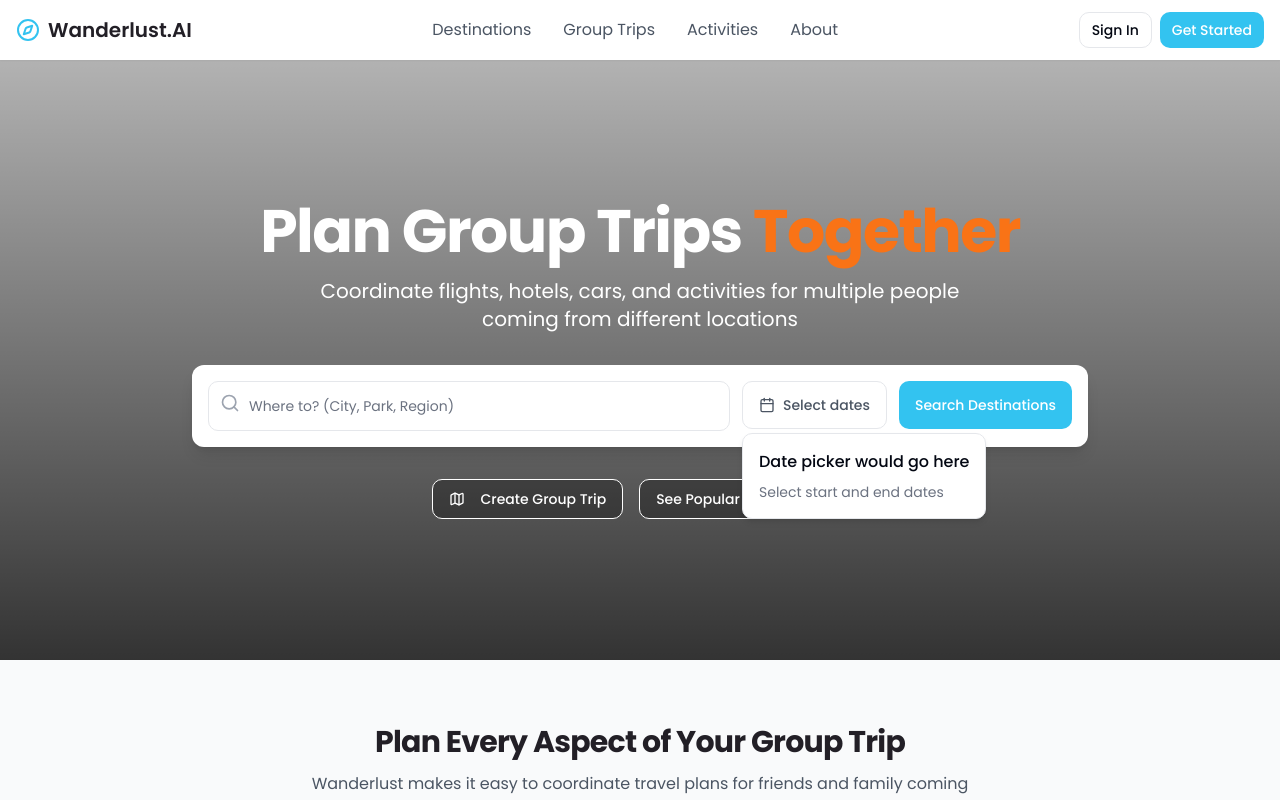
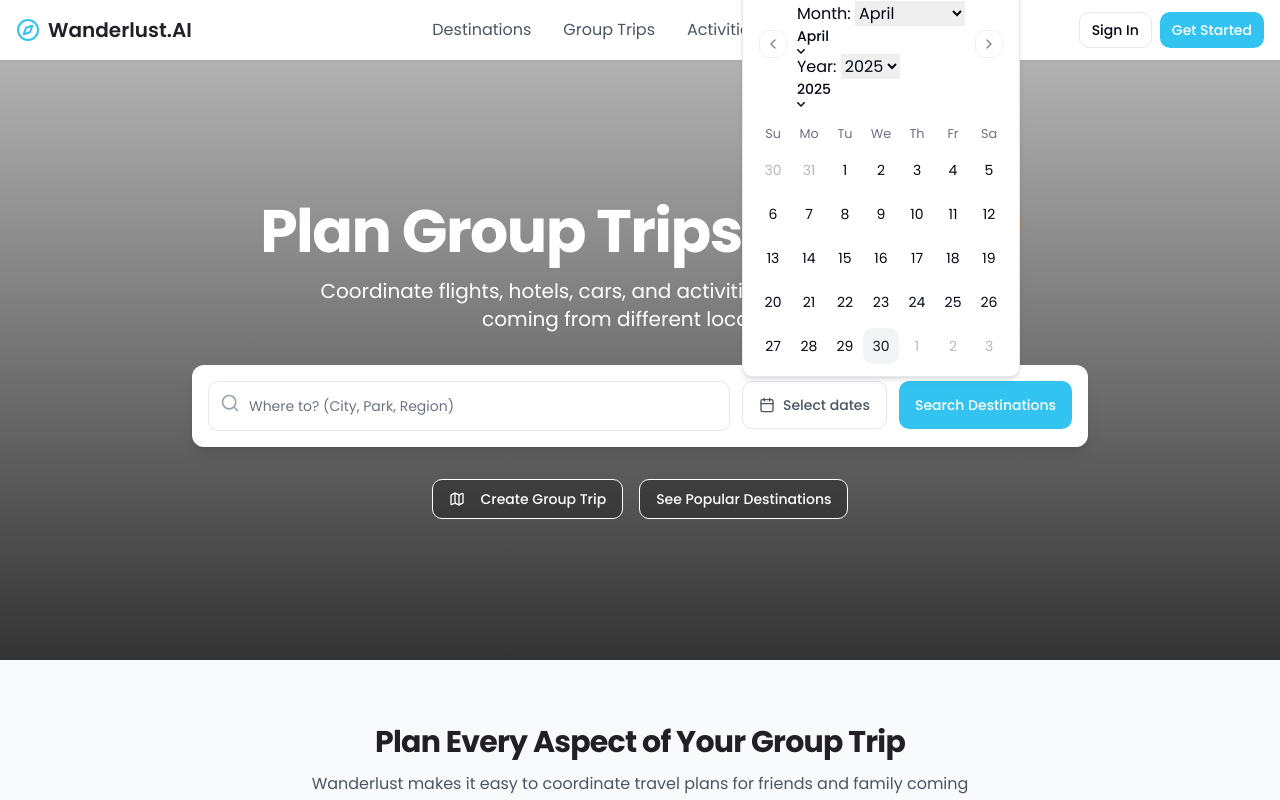
Before and after one commit to sylyu/wanderlust-north-america-planner, a React (Vite) app: page / in a window 1280 px wide. Both pictures are taken after a click on the button "Select dates". Shown: the top 800 px of the page. Built offline with nearby package versions, Linux system fonts and the light colour scheme.

Commit message:
feat: Implement date pickers
Implement date pickers with current and future calendar functionality, including month and year selection.

```diff
--- a/src/components/Hero.tsx
+++ b/src/components/Hero.tsx
@@ -4,9 +4,12 @@ import { Search, Calendar, Map } from "lucide-react";
 import { Button } from "@/components/ui/button";
 import { Input } from "@/components/ui/input";
 import { Popover, PopoverContent, PopoverTrigger } from "@/components/ui/popover";
+import { Calendar as CalendarComponent } from "@/components/ui/calendar";
+import { format } from "date-fns";
 
 const Hero = () => {
   const [searchInput, setSearchInput] = useState("");
+  const [date, setDate] = useState<Date | undefined>(undefined);
 
   return (
     <section className="hero-section w-full h-[600px] flex flex-col justify-center items-center text-white px-4">
@@ -35,14 +38,19 @@ const Hero = () => {
               <PopoverTrigger asChild>
                 <Button variant="outline" className="h-12 border px-4 text-gray-600 flex items-center gap-2">
                   <Calendar className="h-4 w-4" />
-                  <span>Select dates</span>
+                  <span>{date ? format(date, "MMM dd, yyyy") : "Select dates"}</span>
                 </Button>
               </PopoverTrigger>
               <PopoverContent className="w-auto p-0" align="start">
-                <div className="p-4">
-                  <p className="font-medium mb-2">Date picker would go here</p>
-                  <p className="text-sm text-gray-500">Select start and end dates</p>
-                </div>
+                <CalendarComponent
+                  mode="single"
+                  selected={date}
+                  onSelect={setDate}
+                  initialFocus
+                  captionLayout="dropdown-buttons"
+                  fromYear={2024}
+                  toYear={2030}
+                />
               </PopoverContent>
             </Popover>
 
@@ -53,10 +61,10 @@ const Hero = () => {
         </div>
 
         <div className="mt-8 flex flex-wrap justify-center gap-4">
-          <Button variant="outline" className="bg-black/30 text-white border-white hover:bg-black/40">
+          <Button variant="outline" className="bg-black/30 text-white border-white hover:bg-wanderlust-blue hover:bg-opacity-70">
             <Map className="mr-2 h-4 w-4" /> Create Group Trip
           </Button>
-          <Button variant="outline" className="bg-black/30 text-white border-white hover:bg-black/40">
+          <Button variant="outline" className="bg-black/30 text-white border-white hover:bg-wanderlust-blue hover:bg-opacity-70">
             See Popular Destinations
           </Button>
         </div>
--- a/src/components/ui/calendar.tsx
+++ b/src/components/ui/calendar.tsx
@@ -1,3 +1,4 @@
+
 import * as React from "react";
 import { ChevronLeft, ChevronRight } from "lucide-react";
 import { DayPicker } from "react-day-picker";
@@ -16,7 +17,7 @@ function Calendar({
   return (
     <DayPicker
       showOutsideDays={showOutsideDays}
-      className={cn("p-3", className)}
+      className={cn("p-3 pointer-events-auto", className)}
       classNames={{
         months: "flex flex-col sm:flex-row space-y-4 sm:space-x-4 sm:space-y-0",
         month: "space-y-4",
```
